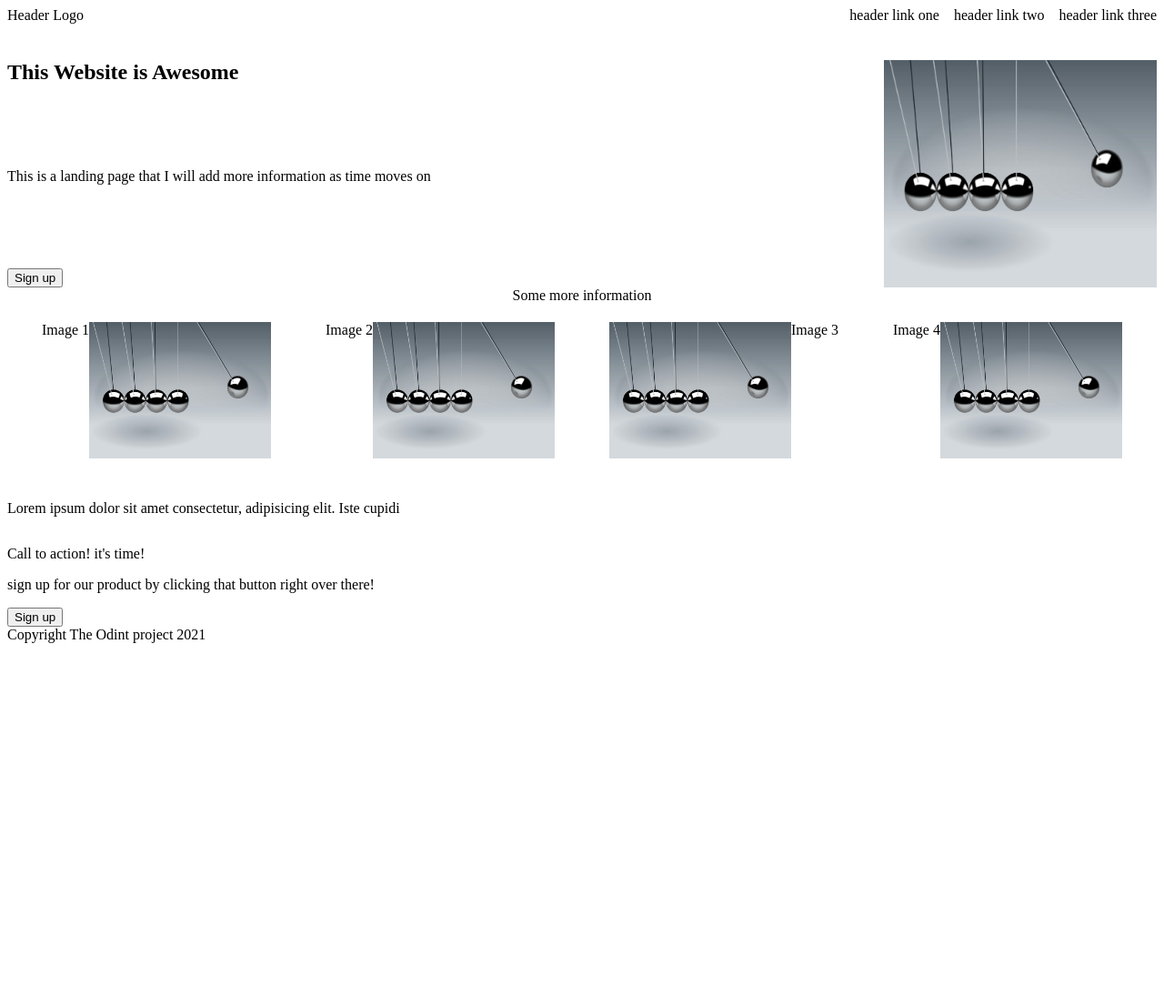
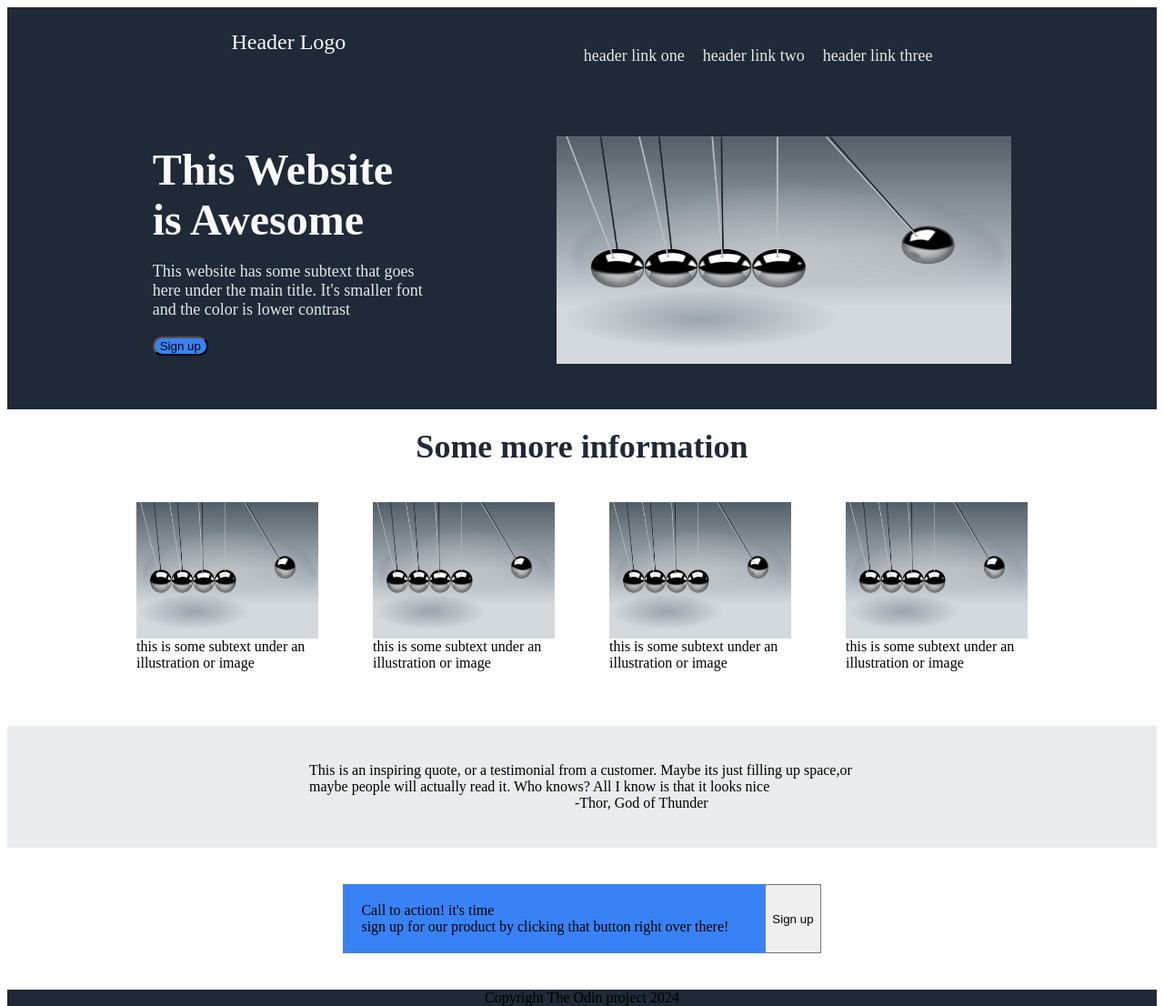
Before and after one commit to SomeKenyan254/Landing_Page, a plain HTML site: page index.html in a window 1280 px wide. Shown: the whole page at 91% size. Before the commit the page ends 800 px from the top, so only its background shows below. Drawn offline with Linux system fonts and the light colour scheme.

Commit message:
updated main stylesheet for the landing page

```diff
--- a/index.html
+++ b/index.html
@@ -7,45 +7,70 @@
     <link rel="stylesheet" href="style.css">
 </head>
 <body>
-    <div class = "container">
-        <div class = "Header">Header Logo
+    <div class="container">
+        <div class="main">
+           <div class = "nav">
+            <div class="header">Header Logo</div>
               <ul>
                 <li>header link one</li>
                 <li>header link two</li>
                 <li>header link three</li>
             </ul>
             </div>
-          <div class="second">
+    <div class="sec">
           <div class = "info">
-            <div class = "welcome">This Website is Awesome</div>
-               <div class="page"> This is a landing page that I will add more information as time moves on</div>
+              <div class = "welcome">This Website is Awesome
+
+              </div>
+                 <div class="page">This website has some subtext that goes here under the main title. It's smaller font and the color is lower contrast
+
+                 </div>
                    <button class ="button">Sign up</button>
             </div>
 
-               <img class="image" src="./images/landing.jpg" alt="pendulum" height="250" width="300">
+
+               <img class="image" src="./images/landing.jpg" alt="pendulum" height="250" width="500">
+        </div>
         </div>
 
-         <div class = "Title">Some more information
-            <div class="images">
-            <div class="wrap">Image 1<img  src ="./images/landing.jpg" alt="pendulum" height="150" width="200">
+
+        <div class ="section">
+
+            <div class ="text">Some more information</div>
+
+            <div class="wrapping">
+            <div class="wrap">
+                this is some subtext under an illustration or image
+                <img  src ="./images/landing.jpg" alt="pendulum" height="150" width="200">
             </div>
-            <div class="wrap">Image 2<img src ="./images/landing.jpg" alt="pendulum" height="150" width="200">
+            <div class="wrap">
+                this is some subtext under an illustration or image
+                <img src ="./images/landing.jpg" alt="pendulum" height="150" width="200">
             </div>
-            <div class="wrap"><img src ="./images/landing.jpg" alt="pendulum" height="150" width="200">
-            Image 3</div>
-            <div class="wrap">Image 4<img src ="./images/landing.jpg" alt="pendulum" height="150" width="200">
+            <div class="wrap"> this is some subtext under an illustration or image<img src ="./images/landing.jpg" alt="pendulum" height="150" width="200">
           </div>
+            <div class="wrap"> this is some subtext under an illustration or image<img src ="./images/landing.jpg" alt="pendulum" height="150" width="200">
+            </div>
+            </div>
+            </div>
+
+
+       <div class="quote">
+        <div class = "cont" >This is an inspiring quote, or a testimonial from a customer. Maybe its just filling up space,or maybe people will actually read it. Who knows? All I know is that it looks nice</div>
+        <div class="author">-Thor, God of Thunder</div>
+       </div>
+    <div class="section2">
+    <div class="container2">
+        <div class="alert">
+        <div class ="action">Call to action! it's time </div>
+        <div class="state" >  sign up for our product by clicking that button right over there!</div>
+     </div>
+
+        <button class="button1">Sign up</button>
     </div></div>
 
 
-        <p>Lorem ipsum dolor sit amet consectetur, adipisicing elit. Iste cupidi</p>
-    <div class="signup">
-        <p>Call to action! it's time!</p>
-        <p>sign up for our product by clicking that button right over there!</p>
-        <button type="button1">Sign up</button>
-    </div>
-
-       <div class="footer">Copyright  The Odint project 2021</div>
+       <div class="footer">Copyright  The Odin project 2024</div>
     </div>
 
 
--- a/style.css
+++ b/style.css
@@ -1,71 +1,124 @@
-
-body{
-    display: flex;
-    align-items: center;
-    justify-content: center;
-
-}
 .container{
     display: flex;
     flex-direction: column;
-    flex:1;
-
+    height: 100vh;
 }
-.Header{
+.header{
+    font-size: 24px;
+    color: #f9faf8;
+}
+.main{
     display: flex;
-    justify-content: space-between;
-    margin-bottom: 40px;
-
-
+    padding: 15px;
+    flex-direction: column;
+    background-color: #1f2937;
+    padding-bottom: 50px;
 
 }
 ul{
     list-style: none;
     display: flex;
     justify-content: space-between;
-    margin: 0;
-    padding: 0;
-    gap: 16px;
+    gap: 20px;
+    font-size: 18px;
+    color: #E5e7eb;
+}
+.nav{
+    display: flex;
+    justify-content: space-evenly;
+    margin-bottom: 50px;
+    padding:10px;
+}
+.sec{
+    display: flex;
+   justify-content: space-evenly;
+}
+.welcome{
+    color: #f9faf8;
+    font-size: 48px;
+    font-weight: bolder;
+}
+.page {
+    font-size: 18px;
+    color:#E5e7eb;
 }
 .info{
-    display:flex;
+    display: flex;
     flex-direction: column;
-    justify-content: space-between;
-    flex:1;
+    justify-content: space-around;
+    flex-wrap: wrap;
+    width: 300px;
 }
-.welcome{
-    font-weight: bold;
-    font-size:x-large;
-    display: flex;
-
+.button {
+    background-color: #3882f6;
+    width:fit-content;
+    border-radius: 25px;
 }
 
 
 
-.second{
+
+.section{
     display: flex;
+    flex-direction: column;
+    align-items: center;
+    margin: 20px;
 }
-.button{
-    display: flex;
-    width:fit-content;
-}
-
-
-.Title{
+.wrapping{
     display: flex;
     justify-content: space-evenly;
-    align-content: center;
-    margin-bottom: 10px;
-    flex-wrap: wrap;
-
-}
-.images{
-    display: flex;
-    justify-content: center;
     gap: 60px;
-    padding: 20px;
-
+    padding: 40px;
 }
 div.wrap{
     display: flex;
+    flex-direction: column-reverse;
+    width: 200px;
+    align-items: center;
 }
+.text{
+    font-size: 36px;
+    font-weight: bolder;
+    color: #1F2937;
+}
+
+.container2{
+    display: flex;
+    background-color: #3882F6;
+    justify-content: space-evenly;
+    margin: 40px;
+    gap: 20px;
+}
+.section2{
+    display: flex;
+    justify-content: center;
+    align-items: center;
+}
+.quote{
+    background-color: #e7e9ece8;
+    padding: 40px;
+    display: flex;
+    flex-direction: column;
+    align-items: center;
+
+}
+.cont{
+    width: 600px;
+    flex-wrap: wrap;
+}
+.author{
+    display: flex;
+    align-self: flex-end;
+    width: 600px;
+
+}
+.alert{
+    padding: 20px;
+}
+.footer{
+    background-color: #1F2937;
+    display: flex;
+    flex: 1;
+    justify-content: center;
+    align-items: center;
+}
```
Lines whose indentation alone changed are shown as unchanged.
